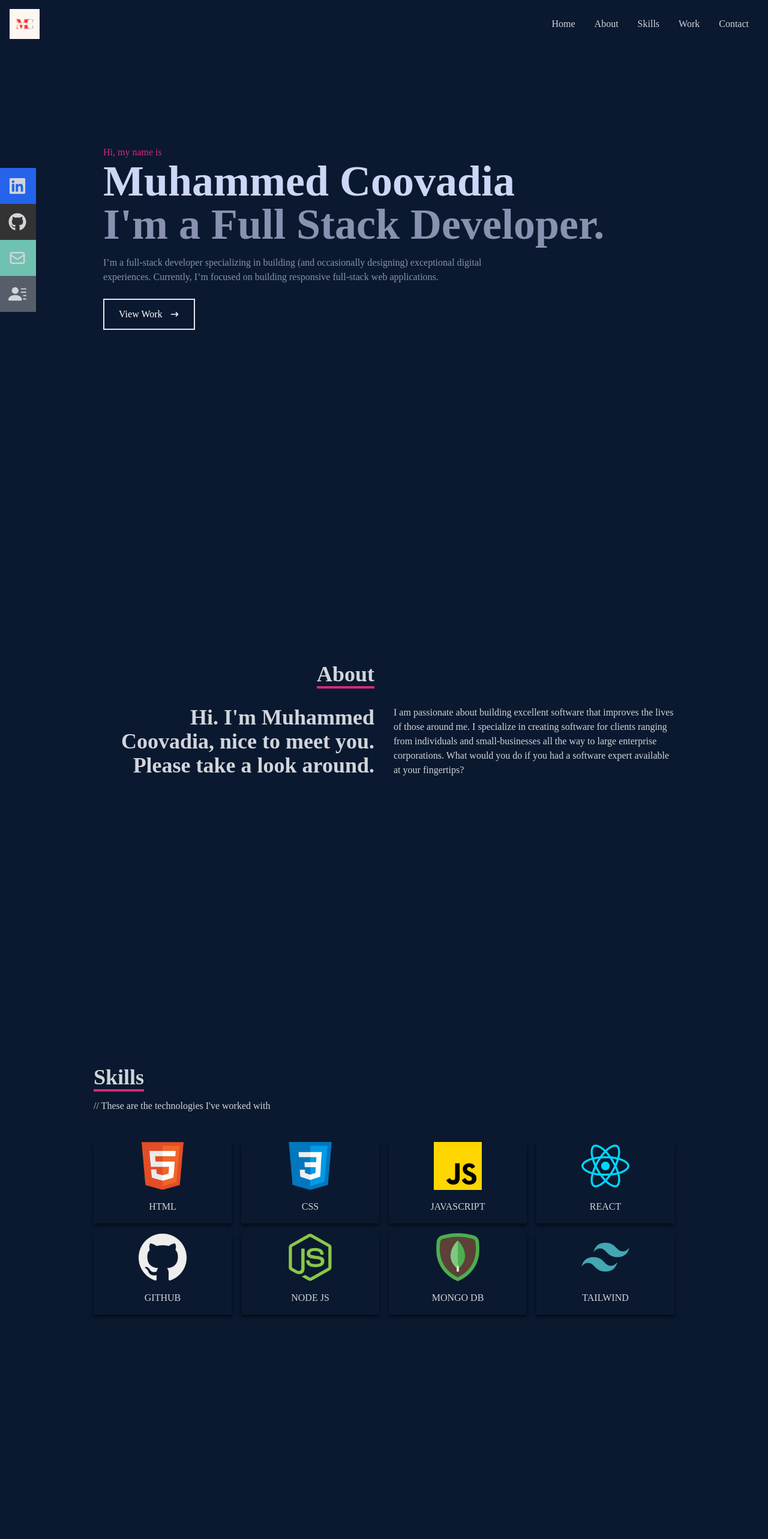
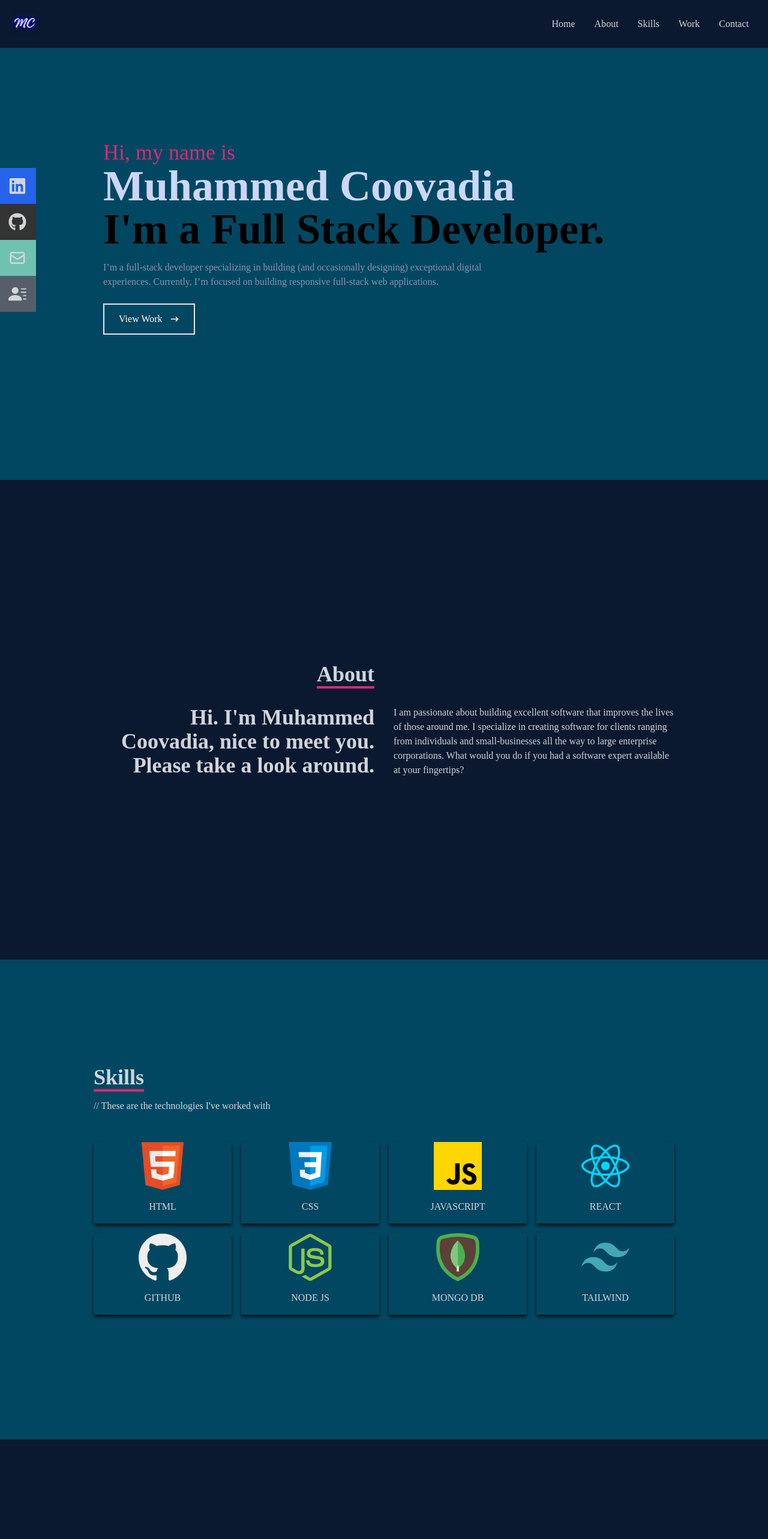
Before and after one commit to MCoovadia/MyWebsite, a React (Create React App) app: page / in a window 1280 px wide. Shown: the top 2566 px of the page at 60% size. Built offline with nearby package versions, Linux system fonts and the light colour scheme.

Commit message:
new color scheme

```diff
--- a/src/components/Contact.js
+++ b/src/components/Contact.js
@@ -4,7 +4,7 @@ const Contact = () => {
   return (
     <div
       name="contact"
-      className="w-full h-screen bg-[#0a192f] flex justify-center items-center p-4"
+      className="w-full h-screen bg-[#024761] flex justify-center items-center p-4"
     >
       <form
         method="POST"
@@ -16,8 +16,7 @@ const Contact = () => {
             Contact
           </p>
           <p className="text-gray-300 py-4">
-            // Submit the form below or shoot me an email -
-            muhammed.coov@gmail.com
+            Submit the form below or shoot me an email - muhammed.coov@gmail.com
           </p>
         </div>
         <input
--- a/src/components/Home.js
+++ b/src/components/Home.js
@@ -12,14 +12,14 @@ const Home = () => {
     <div>
       <Navbar />
 
-      <div name="home" className="w-full h-screen bg-[#0a192f]">
+      <div name="home" className="w-full h-screen bg-[#024761]">
         {/* Container */}
         <div className="max-w-[1000px] mx-auto px-8 flex flex-col justify-center h-full">
-          <p className="text-pink-600">Hi, my name is</p>
+          <p className="text-pink-600 sm:text-4xl">Hi, my name is</p>
           <h1 className="text-4xl sm:text-7xl font-bold text-[#ccd6f6]">
             Muhammed Coovadia
           </h1>
-          <h2 className="text-4xl sm:text-7xl font-bold text-[#8892b0]">
+          <h2 className="text-4xl sm:text-7xl font-bold text-[#000000]">
             I'm a Full Stack Developer.
           </h2>
           <p className="text-[#8892b0] py-4 max-w-[700px]">
--- a/src/components/Navbar.js
+++ b/src/components/Navbar.js
@@ -1,12 +1,5 @@
 import React, { useState } from "react";
-import {
-  FaBars,
-  FaTimes,
-  FaGithub,
-  FaLinkedin,
-  FaFacebook,
-  FaLinkedinIn,
-} from "react-icons/fa";
+import { FaBars, FaTimes, FaGithub, FaLinkedin } from "react-icons/fa";
 
 import { HiOutlineMail } from "react-icons/hi";
 import { BsFillPersonLinesFill } from "react-icons/bs";
@@ -20,7 +13,7 @@ const Navbar = () => {
   return (
     <div className="fixed w-full h-[80px] flex justify-between items-center px-4 bg-[#0a192f] text-gray-300">
       <div>
-        <img src={Logo} alt="Logo Image" style={{ width: "50px" }} />
+        <img src={Logo} alt="Logo" style={{ width: "50px" }} />
       </div>
 
       {/* menu */}
--- a/src/components/Skills.js
+++ b/src/components/Skills.js
@@ -11,7 +11,7 @@ import Mongo from "../assets/mongo.png";
 
 const Skills = () => {
   return (
-    <div name="skills" className="w-full h-screen bg-[#0a192f] text-gray-300">
+    <div name="skills" className="w-full h-screen bg-[#024761] text-gray-300">
       {/* Container */}
       <div className="max-w-[1000px] mx-auto p-4 flex flex-col justify-center w-full h-full">
         <div>
```
Also changed, not shown: src/assets/logo.png.
